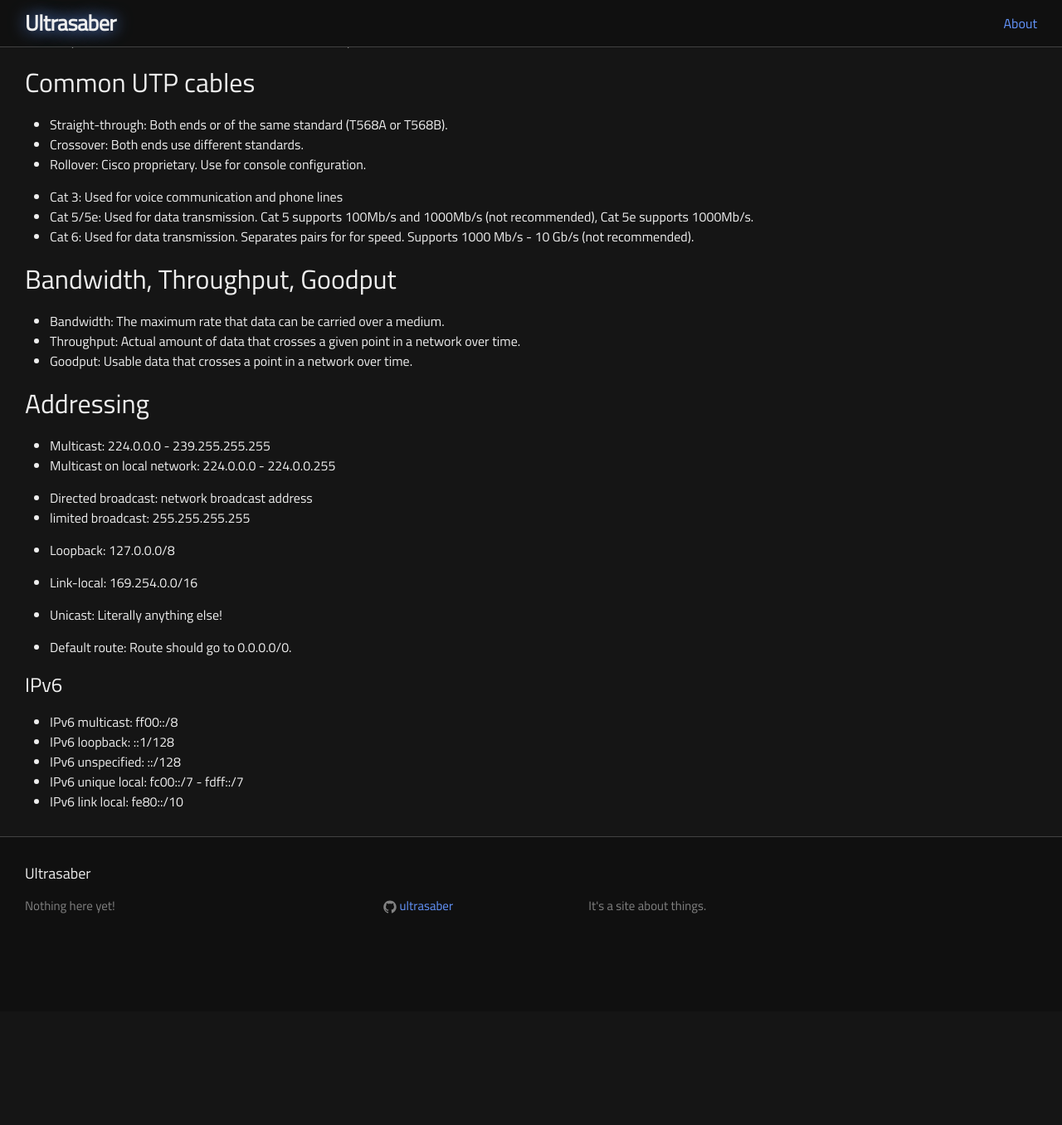
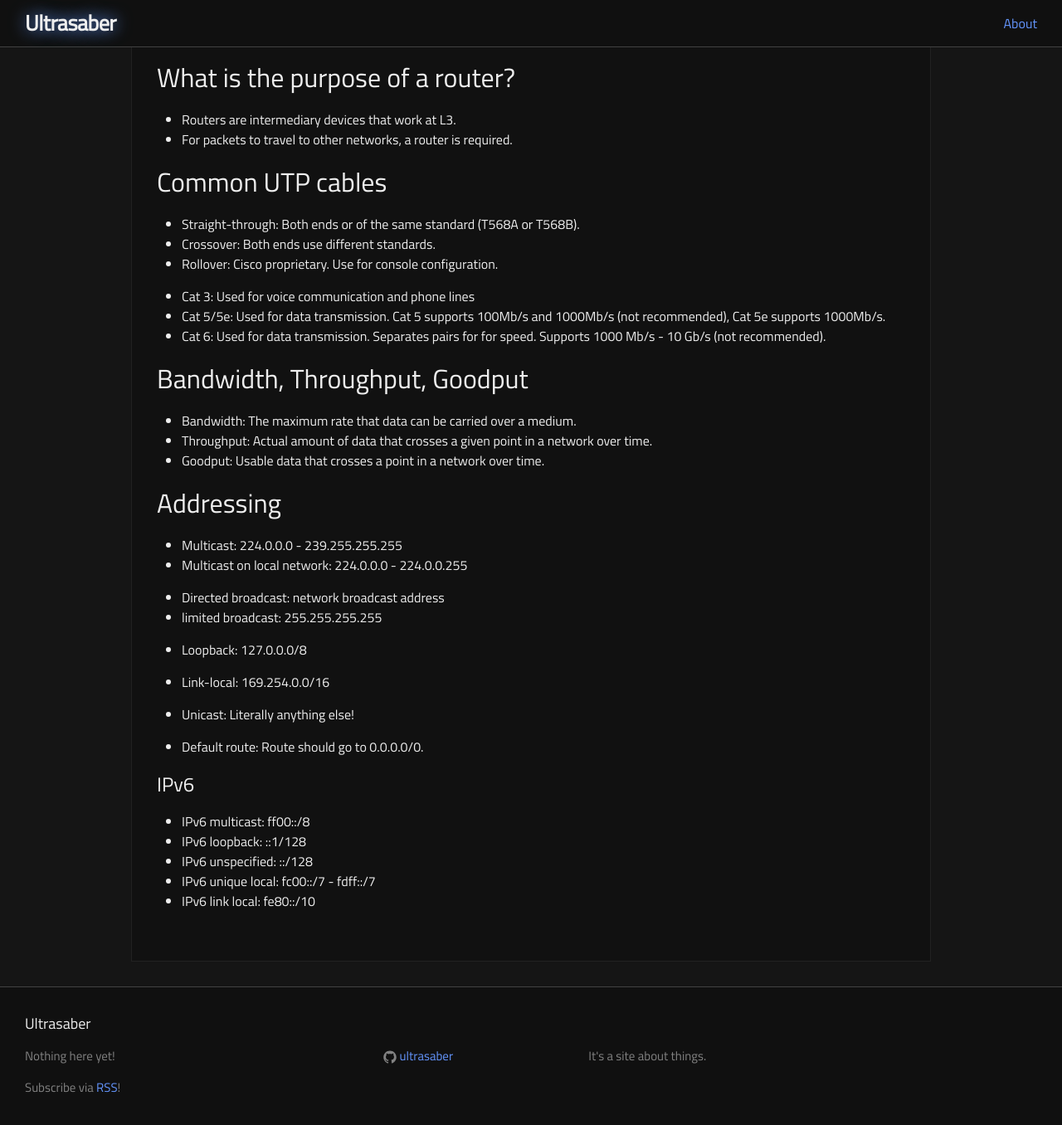
Before and after one commit to ultrasaber/ultrasaber.github.io, a Jekyll site: the page built from _posts/2016-03-03-network-computing-midterm-notes.markdown, in a window 1280 px wide and 1400 px high, scrolled down 6399 px. Shown: the top 1356 px of the window at 83% size. Built offline with Jekyll 4.4.1, drawn with Linux system fonts in a browser that asks for light colours; before the commit the page ends 7618 px from its top, so only the background shows below that.

Commit message:
eye candy

```diff
--- a/_includes/footer.html
+++ b/_includes/footer.html
@@ -7,6 +7,9 @@
     <div class="footer-col-wrapper">
       <div class="footer-col footer-col-1">
 				<p>Nothing here yet!</p>
+
+				<p class="rss-subscribe">Subscribe via <a href="{{ "/feed.xml" | prepend: site.baseurl }}">RSS</a>!</p>
+
       </div>
 
       <div class="footer-col footer-col-2">
--- a/_layouts/post.html
+++ b/_layouts/post.html
@@ -7,6 +7,7 @@
     <h1 class="post-title" itemprop="name headline">{{ page.title }}</h1>
     <p class="post-meta"><time datetime="{{ page.date | date_to_xmlschema }}" itemprop="datePublished">{{ page.date | date: "%b %-d, %Y" }}</time>{% if page.author %} • <span itemprop="author" itemscope itemtype="http://schema.org/Person"><span itemprop="name">{{ page.author }}</span></span>{% endif %}</p>
   </header>
+	<hr />
 
   <div class="post-content" itemprop="articleBody">
     {{ content }}
--- a/_sass/_base.scss
+++ b/_sass/_base.scss
@@ -178,6 +178,12 @@
     }
 }
 
+.page-content .post {
+		background-color:#111;
+		padding: $spacing-unit;
+		border:1px solid #222;
+}
+
 
 
 /**
--- a/_sass/_layout.scss
+++ b/_sass/_layout.scss
@@ -138,7 +138,7 @@
 		position:relative;
 		z-index:10;
 		height:150px;
-		margin-top:-150px;
+		margin-top:-120px;
 }
 
 .footer-heading {
@@ -209,6 +209,8 @@
 .page-content {
     padding: 90px 0px;
 		padding-bottom:150px;
+		margin: 0px auto;
+		width:80%;
 }
 
 .page-heading {
@@ -230,7 +232,7 @@
 }
 
 .post-link {
-    display: block;
+	display: block;
     font-size: 24px;
 }
 
@@ -240,7 +242,7 @@
  * Posts
  */
 .post-header {
-    margin-bottom: $spacing-unit;
+		margin-bottom:0px;
 }
 
 .post-title {
@@ -280,3 +282,37 @@
         }
     }
 }
+
+.excerpt {
+	color:#666;
+}
+
+.post-list>li {
+	background-color:#111;
+	padding:20px;
+	border:1px solid #222;
+}
+
+.read-more {
+
+	&:before {
+		content:"[ ";
+		color:#aaa;
+	}
+
+	&:after {
+		content:" ]";
+		color:#aaa;
+	}
+
+}
+
+.post-list-title {
+	border-bottom:1px solid #444;
+}
+
+.post>hr
+{
+	border:1px solid #444;
+	margin-bottom:$spacing-unit;
+}
--- a/css/main.scss
+++ b/css/main.scss
@@ -46,8 +46,6 @@
     }
 }
 
-
-
 // Import partials from `sass_dir` (defaults to `_sass`)
 @import
         "base",
```
Also changed, not shown: index.html (+8 -6 lines).
